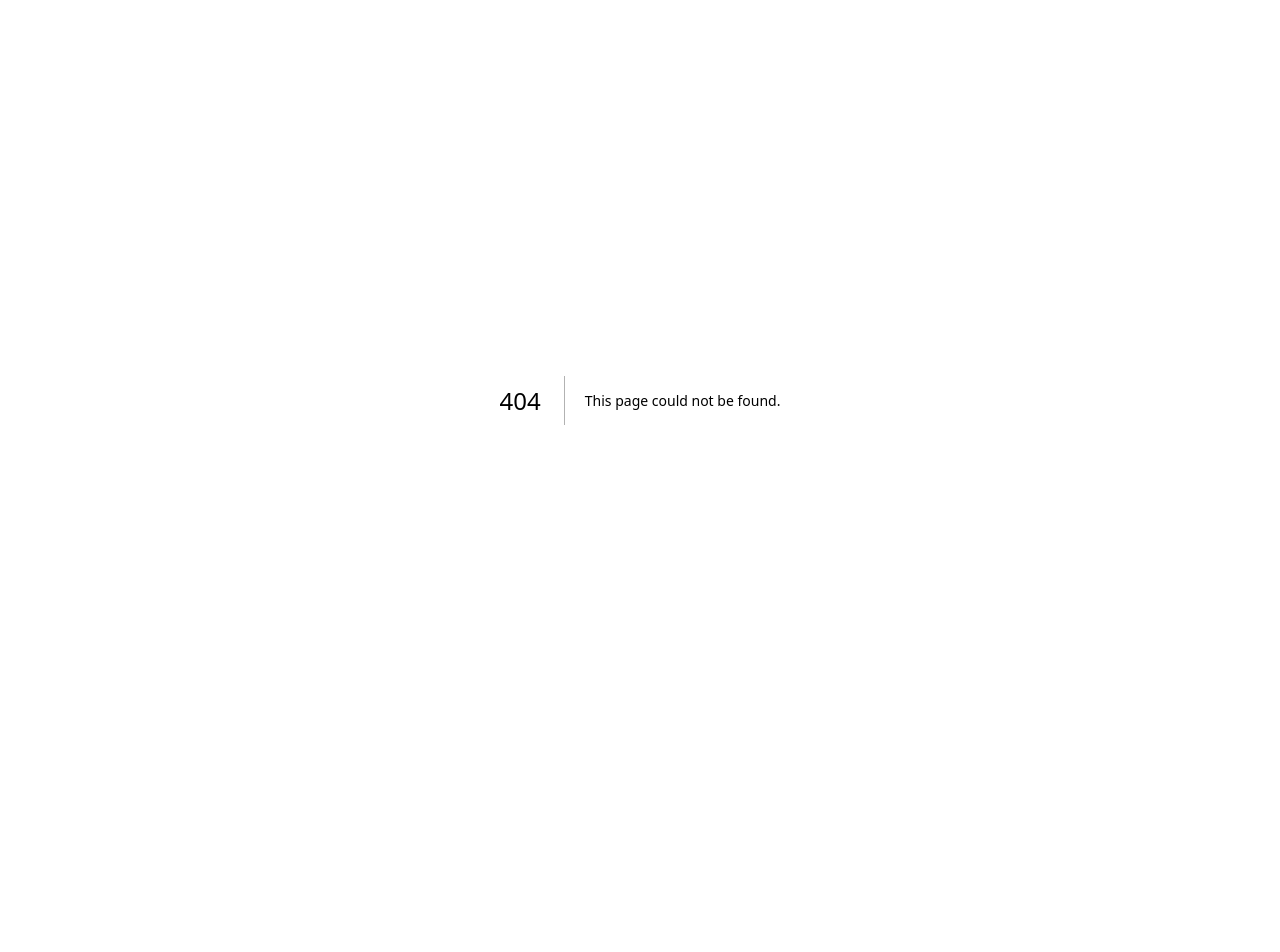
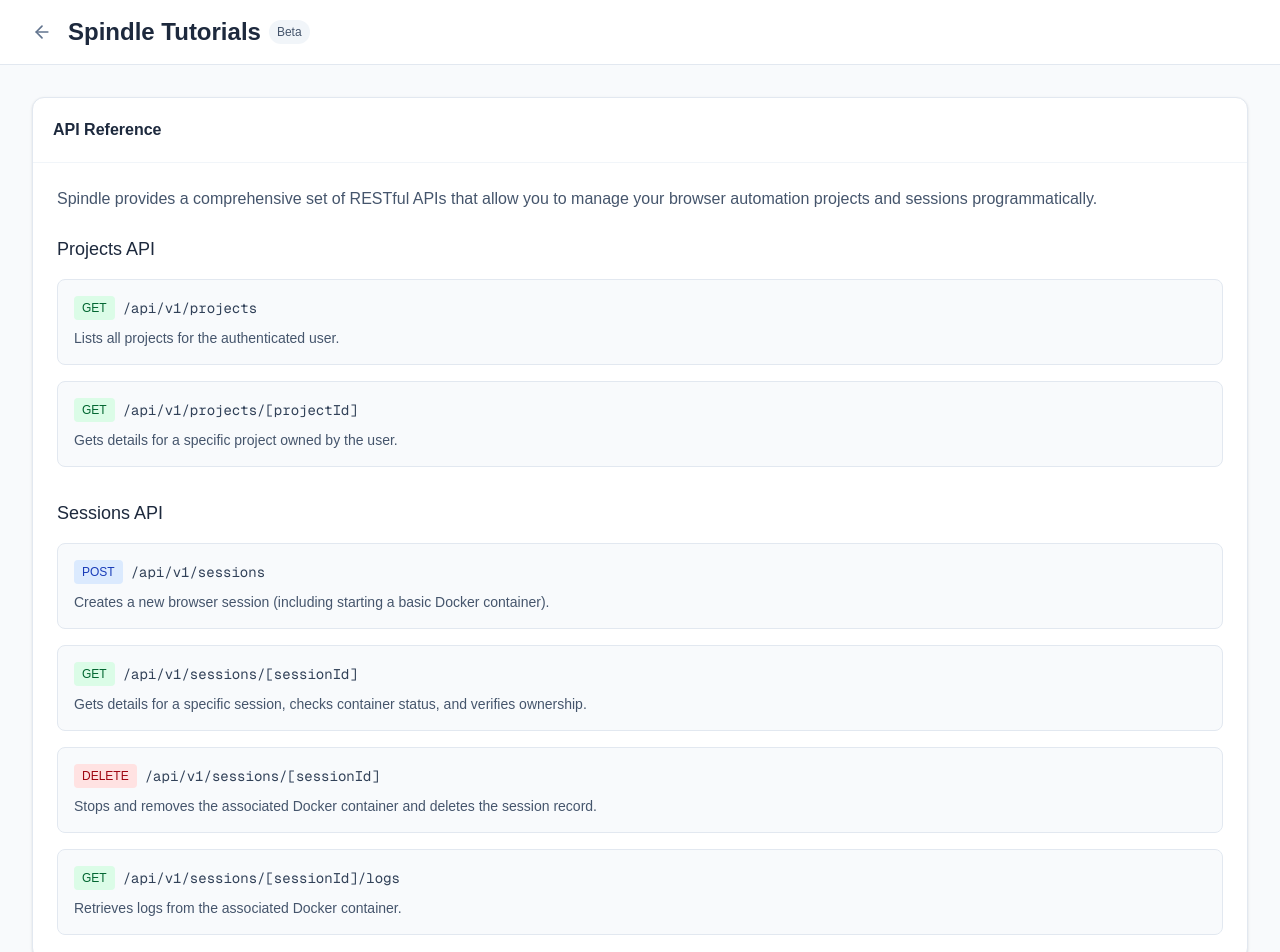
Before and after one commit to hannanshah2004/Spindle, a Next.js app: page /dashboard/tutorials in a window 1280 px wide. Before the commit this address had no page. Shown: the top 952 px of the page. Before the commit the page ends 800 px from the top, so only its background shows below. Built offline with nearby package versions, Linux system fonts and the light colour scheme.

Commit message:
created tutorials page

```diff
--- a/app/dashboard/page.tsx
+++ b/app/dashboard/page.tsx
@@ -62,7 +62,7 @@ export default async function Dashboard() {
                   </Link>
 
                   <Link
-                    href="#"
+                    href="/dashboard/tutorials"
                     className="flex items-center gap-3 p-4 bg-purple-50 border border-purple-100 rounded-lg hover:bg-purple-100 transition-colors"
                   >
                     <div className="bg-white p-2 rounded-full border border-purple-100">
--- /dev/null
+++ b/app/dashboard/tutorials/page.tsx
@@ -0,0 +1,132 @@
+import Link from "next/link"
+import { ArrowLeft } from "lucide-react"
+
+export default function Tutorials() {
+  return (
+    <div className="min-h-screen bg-slate-50">
+      {/* Header */}
+      <header className="bg-white border-b border-slate-200">
+        <div className="mx-auto max-w-7xl px-4 py-4 sm:px-6 lg:px-8">
+          <div className="flex items-center gap-2">
+            <Link href="/dashboard" className="text-slate-500 hover:text-slate-700 mr-2">
+              <ArrowLeft className="h-5 w-5" />
+            </Link>
+            <h1 className="text-2xl font-bold text-slate-800">Spindle Tutorials</h1>
+            <span className="bg-slate-100 text-slate-600 text-xs px-2 py-1 rounded-full">Beta</span>
+          </div>
+        </div>
+      </header>
+
+      {/* Main content */}
+      <main className="mx-auto max-w-7xl px-4 py-8 sm:px-6 lg:px-8">
+
+        {/* API Documentation */}
+        <div className="bg-white rounded-xl border border-slate-200 shadow-sm overflow-hidden mb-8">
+          <div className="p-5 border-b border-slate-100">
+            <h3 className="font-semibold text-slate-800">API Reference</h3>
+          </div>
+          <div className="p-6">
+            <p className="text-slate-600 mb-6">
+              Spindle provides a comprehensive set of RESTful APIs that allow you to manage your browser automation projects and sessions programmatically.
+            </p>
+
+            {/* Projects API */}
+            <div className="mb-8">
+              <h4 className="text-lg font-medium text-slate-800 mb-4">Projects API</h4>
+              <div className="space-y-4">
+                <div className="bg-slate-50 p-4 rounded-lg border border-slate-200">
+                  <div className="flex items-center gap-2 mb-2">
+                    <span className="bg-green-100 text-green-800 text-xs font-medium px-2 py-1 rounded">GET</span>
+                    <code className="text-sm font-mono text-slate-700">/api/v1/projects</code>
+                  </div>
+                  <p className="text-sm text-slate-600">Lists all projects for the authenticated user.</p>
+                </div>
+
+                <div className="bg-slate-50 p-4 rounded-lg border border-slate-200">
+                  <div className="flex items-center gap-2 mb-2">
+                    <span className="bg-green-100 text-green-800 text-xs font-medium px-2 py-1 rounded">GET</span>
+                    <code className="text-sm font-mono text-slate-700">/api/v1/projects/[projectId]</code>
+                  </div>
+                  <p className="text-sm text-slate-600">Gets details for a specific project owned by the user.</p>
+                </div>
+              </div>
+            </div>
+
+            {/* Sessions API */}
+            <div>
+              <h4 className="text-lg font-medium text-slate-800 mb-4">Sessions API</h4>
+              <div className="space-y-4">
+                <div className="bg-slate-50 p-4 rounded-lg border border-slate-200">
+                  <div className="flex items-center gap-2 mb-2">
+                    <span className="bg-blue-100 text-blue-800 text-xs font-medium px-2 py-1 rounded">POST</span>
+                    <code className="text-sm font-mono text-slate-700">/api/v1/sessions</code>
+                  </div>
+                  <p className="text-sm text-slate-600">Creates a new browser session (including starting a basic Docker container).</p>
+                </div>
+
+                <div className="bg-slate-50 p-4 rounded-lg border border-slate-200">
+                  <div className="flex items-center gap-2 mb-2">
+                    <span className="bg-green-100 text-green-800 text-xs font-medium px-2 py-1 rounded">GET</span>
+                    <code className="text-sm font-mono text-slate-700">/api/v1/sessions/[sessionId]</code>
+                  </div>
+                  <p className="text-sm text-slate-600">Gets details for a specific session, checks container status, and verifies ownership.</p>
+                </div>
+
+                <div className="bg-slate-50 p-4 rounded-lg border border-slate-200">
+                  <div className="flex items-center gap-2 mb-2">
+                    <span className="bg-red-100 text-red-800 text-xs font-medium px-2 py-1 rounded">DELETE</span>
+                    <code className="text-sm font-mono text-slate-700">/api/v1/sessions/[sessionId]</code>
+                  </div>
+                  <p className="text-sm text-slate-600">Stops and removes the associated Docker container and deletes the session record.</p>
+                </div>
+
+                <div className="bg-slate-50 p-4 rounded-lg border border-slate-200">
+                  <div className="flex items-center gap-2 mb-2">
+                    <span className="bg-green-100 text-green-800 text-xs font-medium px-2 py-1 rounded">GET</span>
+                    <code className="text-sm font-mono text-slate-700">/api/v1/sessions/[sessionId]/logs</code>
+                  </div>
+                  <p className="text-sm text-slate-600">Retrieves logs from the associated Docker container.</p>
+                </div>
+              </div>
+            </div>
+          </div>
+        </div>
+
+        {/* Example Usage */}
+        <div className="bg-white rounded-xl border border-slate-200 shadow-sm overflow-hidden mb-8">
+          <div className="p-5 border-b border-slate-100">
+            <h3 className="font-semibold text-slate-800">Example Usage</h3>
+          </div>
+          <div className="p-6">
+            <h4 className="text-lg font-medium text-slate-800 mb-2">Creating a new browser session</h4>
+            <pre className="bg-slate-900 text-slate-50 p-4 rounded-lg mb-6 overflow-x-auto">
+              <code>{`// Example: Creating a new browser session
+fetch('/api/v1/sessions', {
+  method: 'POST',
+  headers: {
+    'Content-Type': 'application/json'
+  },
+  body: JSON.stringify({
+    projectId: 'your-project-id',
+    // Additional configuration options
+  })
+})
+.then(response => response.json())
+.then(data => console.log(data))
+.catch(error => console.error('Error:', error));`}</code>
+            </pre>
+
+            <h4 className="text-lg font-medium text-slate-800 mb-2">Retrieving session details</h4>
+            <pre className="bg-slate-900 text-slate-50 p-4 rounded-lg overflow-x-auto">
+              <code>{`// Example: Getting session details
+fetch('/api/v1/sessions/your-session-id')
+.then(response => response.json())
+.then(data => console.log(data))
+.catch(error => console.error('Error:', error));`}</code>
+            </pre>
+          </div>
+        </div>
+      </main>
+    </div>
+  )
+}
```
